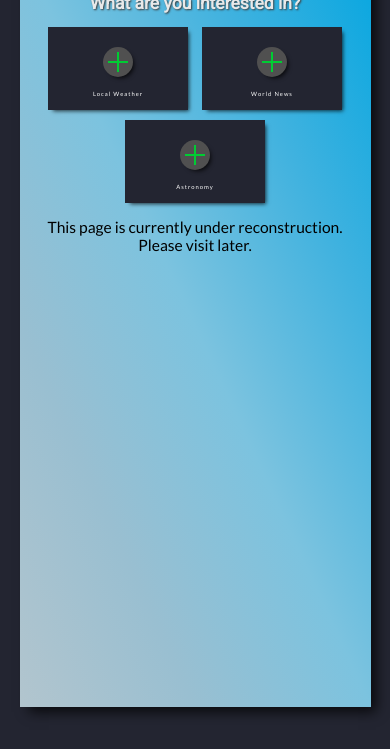
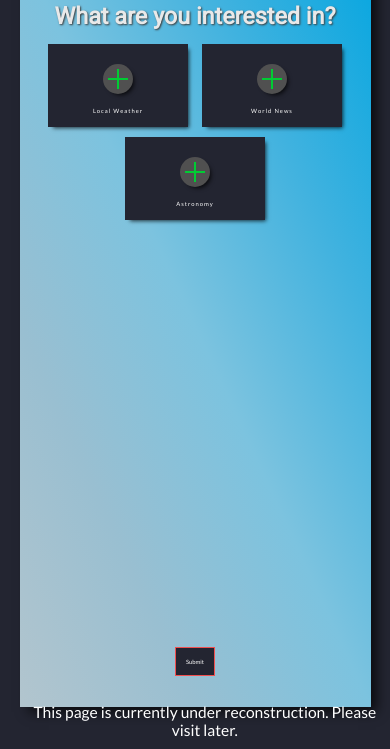
Before and after one commit to willWashington/Wallee, a plain HTML site: page index.html in a window 390 px wide. Shown: the part 95-844 px from the top of the page. Drawn offline with nearby package versions, Linux system fonts and the light colour scheme.

Commit message:
Worked on responsiveness.
Cleaned things up a bit.

Added bouncy button.

```diff
--- /dev/null
+++ b/css/bouncybuttons.css
@@ -0,0 +1,35 @@
+/* BOUNCY BUTTON https://fdossena.com/?p=html5cool/buttons/i.frag */
+.bouncy {
+    animation:bouncy 8s infinite linear;
+    position:relative;
+}
+@keyframes bouncy {
+    0%{top:0em}
+    40%{top:0em}
+    43%{top:-0.9em}
+    46%{top:0em}
+    48%{top:-0.4em}
+    50%{top:0em}
+    100%{top:0em;}
+}
+button {
+    padding:10px;
+    background-color:#232531;
+    border:0.16em solid rgba(255,255,255,0);
+    border-color: #f14e4e;
+    box-sizing: border-box;
+    font-size: 0.8vw;
+    font-family: 'Lato', sans-serif;
+    color:#FFFFFF;
+    text-align:center;
+}
+button:hover {
+    border-color: #4ef18f;
+}
+@media all and (max-width:30em){
+    button {
+        display:block;
+        margin:0.2em auto;
+        /* display:inline-block; */
+    }
+}
--- a/css/custom-resets.css
+++ b/css/custom-resets.css
@@ -41,19 +41,19 @@ hr {
 
   h1 {
     margin: 1vh;
-    font-size: 6vw;
+    font-size: 8vw;
     font-family: 'Roboto', sans-serif;
   }
 
   h2 {
     margin: 1vh;
-    font-size: 5vw;
+    font-size: 7vw;
     font-family: 'Roboto', sans-serif;
   }
 
   h3 {
     margin: 1vh;
-    font-size: 4.5vw;
+    font-size: 6vw;
     font-family: 'Roboto', sans-serif;
   }
 
@@ -62,10 +62,15 @@ hr {
     font-size: 4vw;
     font-family: 'Lato', sans-serif;
   }
+  label span {
+    margin: 1.2vh;
+    font-size: 3.5vw;
+    font-family: 'Lato', sans-serif;
+  }
 }
 
-@media only screen and (max-width: 900px) {
-  label {
+@media only screen and (max-width: 1200px) {
+  label, span {
     font-size: 1.5vw;
     font-family: 'Lato', sans-serif;
   }
--- a/css/main.css
+++ b/css/main.css
@@ -18,8 +18,13 @@ body {
 .center {
     text-align: center;
 }
+.bottom {
+    margin-top: 50vh;
+}
 
 #footer {
     margin: auto;
     text-align: center;
+    position: absolute;
+    bottom: 0;
 }
--- a/index.html
+++ b/index.html
@@ -17,6 +17,7 @@
     <link rel="stylesheet" href="css/custom-resets.css">
     <link rel="stylesheet" href="css/main.css">
     <link rel="stylesheet" href="css/screwdriver.css">
+    <link rel="stylesheet" href="css/bouncybuttons.css">
     <script src="https://ajax.googleapis.com/ajax/libs/jquery/3.4.1/jquery.min.js"></script>
     <script src="scripts/responsive.js"></script>
 </head>
@@ -50,14 +51,19 @@
                     <input id="astroncheck" class="cbox" type="checkbox" />
                     <label class="add" for="cbox">Astronomy</label>
                 </div>
+                <div class="center bottom">
+                <button class="bouncy"><span>Submit</span></button>
+                </div>
             </div>
-        </div>
 
-        <div id="footer">
-            <p>This page is currently under reconstruction. Please visit later.</p>
         </div>
 
 
+
+
+        <div id="footer" style="color: white;">
+            <p>This page is currently under reconstruction. Please visit later.</p>
+        </div>
     </div>
     <script src="scripts/screwdriver.js"></script>
 </body>
```
Also changed, not shown: old/apod.css (renamed from css/apod.css), old/apod.html (renamed from scripts/old/apod.html), old/apod.js (renamed from scripts/old/apod.js), old/current.html (renamed from scripts/old/current.html), old/currentWeather.js (renamed from scripts/old/currentWeather.js), old/datacontroller.js (renamed from scripts/old/datacontroller.js), old/flowcontroller.js (renamed from scripts/old/flowcontroller.js), old/forecast.html (renamed from scripts/old/forecast.html), old/forecast.js (renamed from scripts/old/forecast.js), old/mapLayers.js (renamed from scripts/old/mapLayers.js), old/startup.js (renamed from scripts/old/startup.js).
